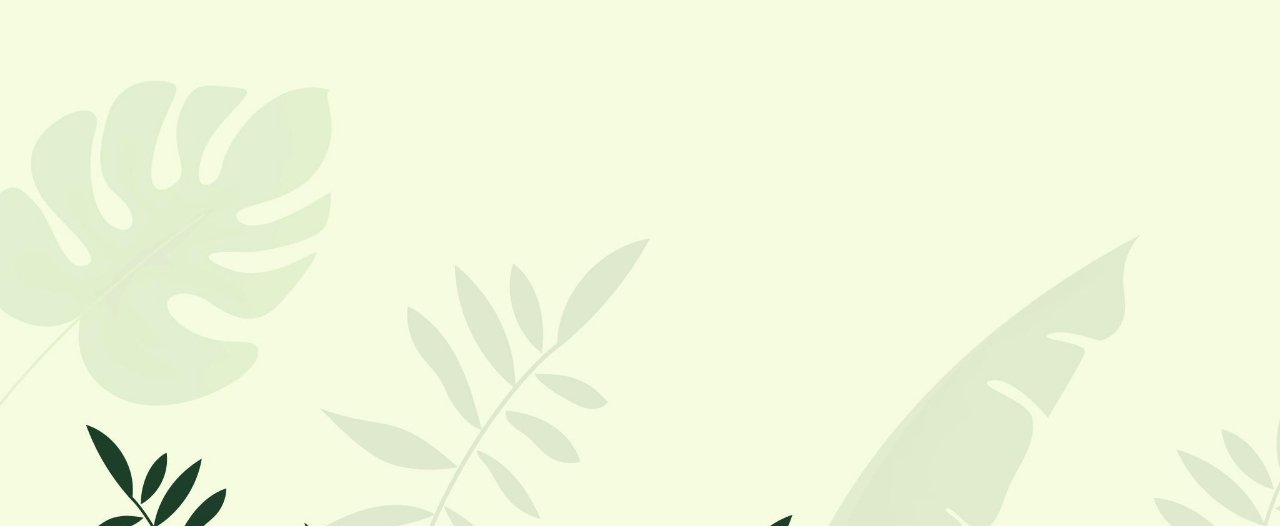
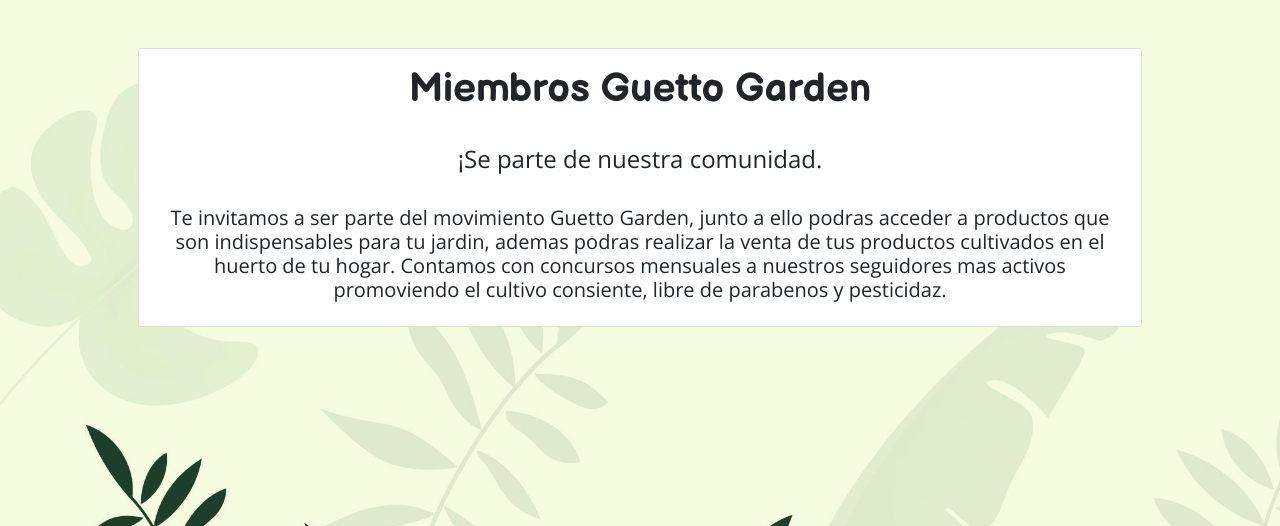
Before and after one commit to Deevcode/G_G_Django, a Django app: page /fundacion/ in a window 1280 px wide. Shown: the part 102-628 px from the top of the page. Run offline with Django 4.2, Linux system fonts and the light colour scheme; the visitor is signed in with stand-in values (Sample User, id 1); parts of the project's set-up code (start-up, migrations or seed data) failed here and were passed over; some libraries are stand-ins or nearby versions.

Commit message:
subiendo html fundacion

```diff
--- a/Tienda/Jordaan23/app/models.py
+++ b/Tienda/Jordaan23/app/models.py
@@ -16,7 +16,7 @@ class Producto(models.Model):
     precio = models.IntegerField()
     descripcion = models.TextField()
     categoria = models.ForeignKey(Categoria, on_delete=models.PROTECT)
-    fecha_publicacion = models.DateField()
+    fecha_publicacion = models.DateField(auto_now_add=True)
 
     imagen = models.ImageField(upload_to="productos", null=True)
 
--- a/Tienda/Jordaan23/app/templates/app/fundacion.html
+++ b/Tienda/Jordaan23/app/templates/app/fundacion.html
@@ -14,6 +14,22 @@
 
 <!-- LLamo al bloque contenido insertado en [base.html] -->
 {% block contenido %}
-
+<br>
+<br>
+<div class="card">
+    <div class="card-body">
+        <div class="container-fluid">
+            <center>
+                <h1>Miembros Guetto Garden</h1>
+            </center>
+            <br>
+            <center>
+                <h4>¡Se parte de nuestra comunidad.</h4>
+                <br>
+                <h5>Te invitamos a ser parte del movimiento Guetto Garden, junto a ello podras acceder a productos que son indispensables para tu jardin, ademas podras realizar la venta de tus productos cultivados en el huerto de tu hogar. Contamos con concursos mensuales a nuestros seguidores mas activos promoviendo el cultivo consiente, libre de parabenos y pesticidaz.</h5>
+            </center>
+        </div>
+    </div>
+</div>
 {% endblock %}
 <!-- FIN DEL BLOQUE -->
--- a/Tienda/Jordaan23/app/views.py
+++ b/Tienda/Jordaan23/app/views.py
@@ -57,7 +57,7 @@ class Login(FormView):
 
     def form_valid(self,form):
         user = authenticate(username = form.cleaned_data['username'], password = form.cleaned_data['password'])
-        token,_ = Token.objects.get_or_create(user = user)
+        token = Token.objects.get_or_create(user = user)
         if token:
             login(self.request, form.get_user())
             return super(Login,self).form_valid(form)
```
Also changed, not shown: Tienda/Jordaan23/media/productos/tierra_imZVdOq.png (added).
